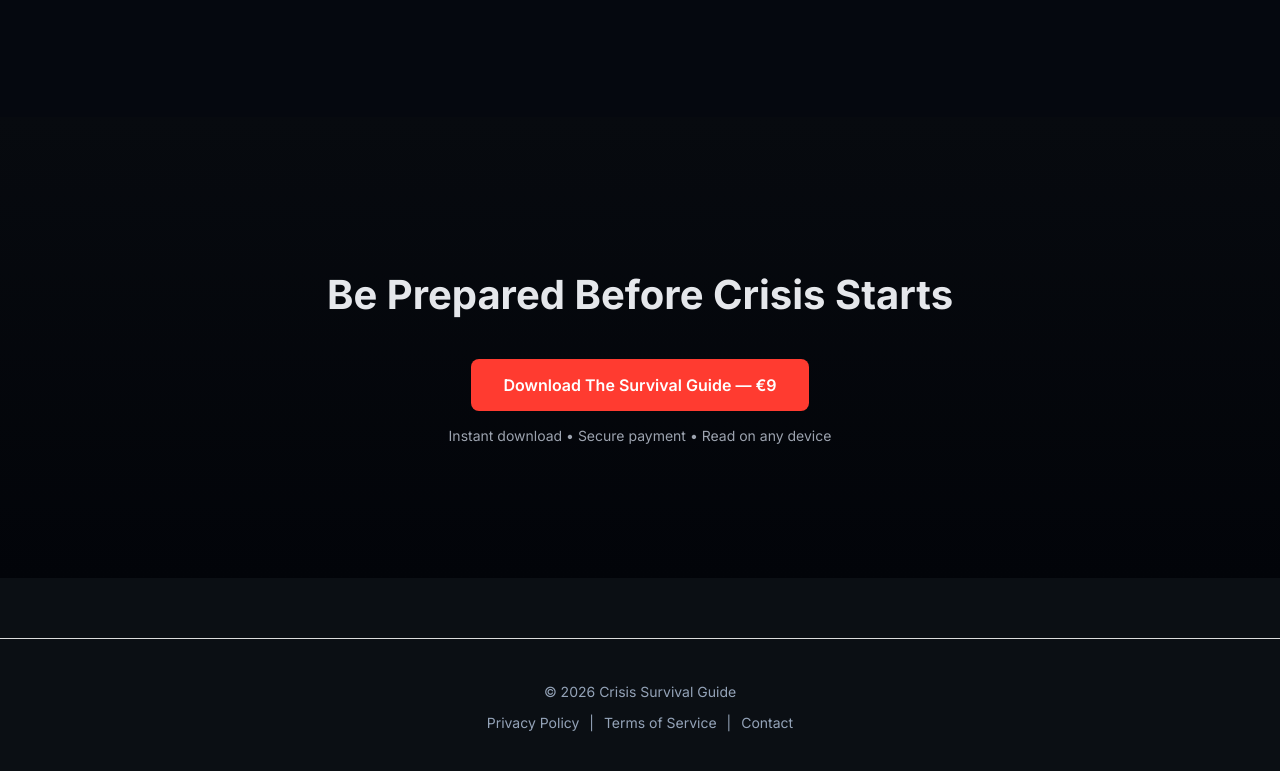
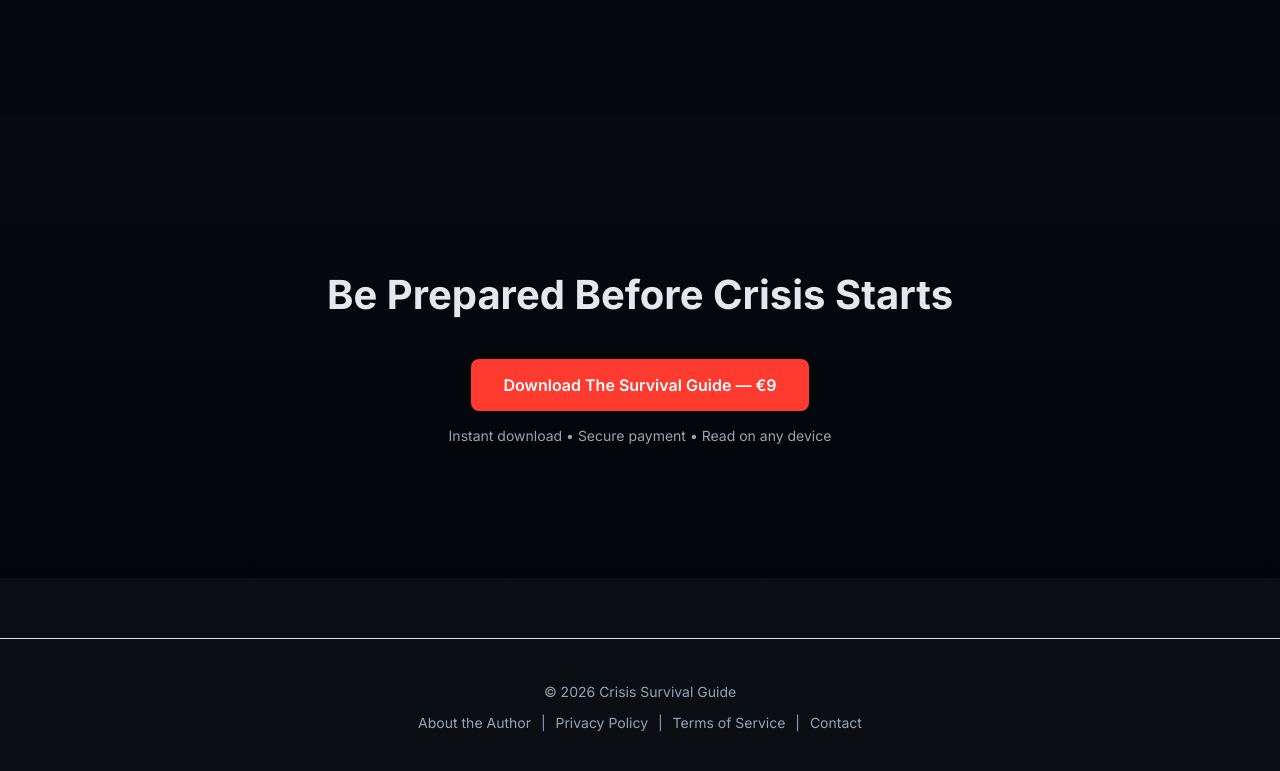
Before and after one commit to belkadimehdi98-commits/crisis-survival-guide, a plain HTML site: page index.html in a window 1280 px wide. Shown: the part 2428-3199 px from the top of the page. Drawn offline with Linux system fonts and the light colour scheme.

Commit message:
Update index.html

```diff
--- a/index.html
+++ b/index.html
@@ -199,6 +199,7 @@ Instant download • Secure payment • Read on any device
 <p>© 2026 Crisis Survival Guide</p>
 
 <p>
+<a href="about.html">About the Author</a> |
 <a href="privacy.html">Privacy Policy</a> |
 <a href="terms.html">Terms of Service</a> |
 <a href="contact.html">Contact</a>
```
